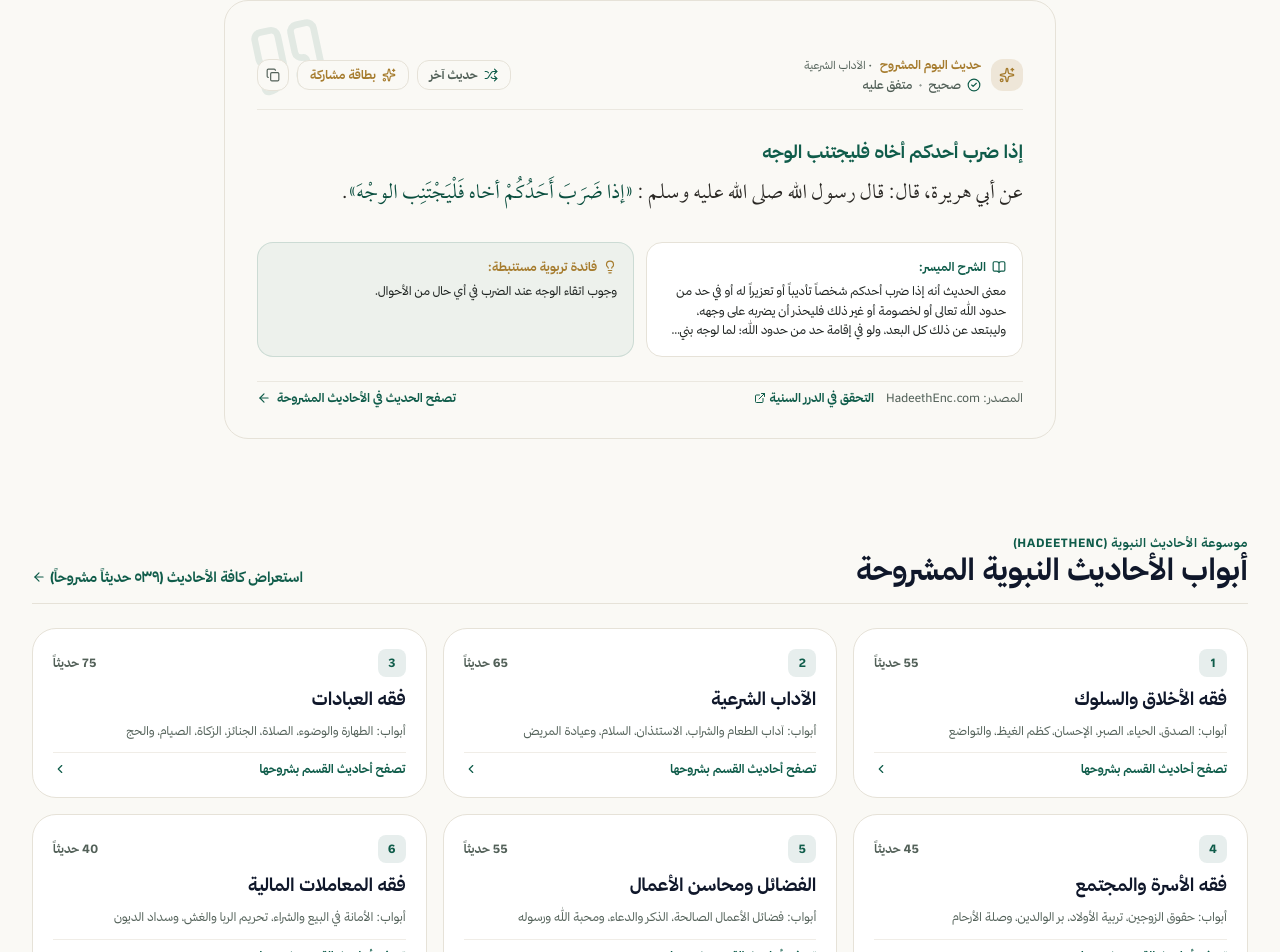
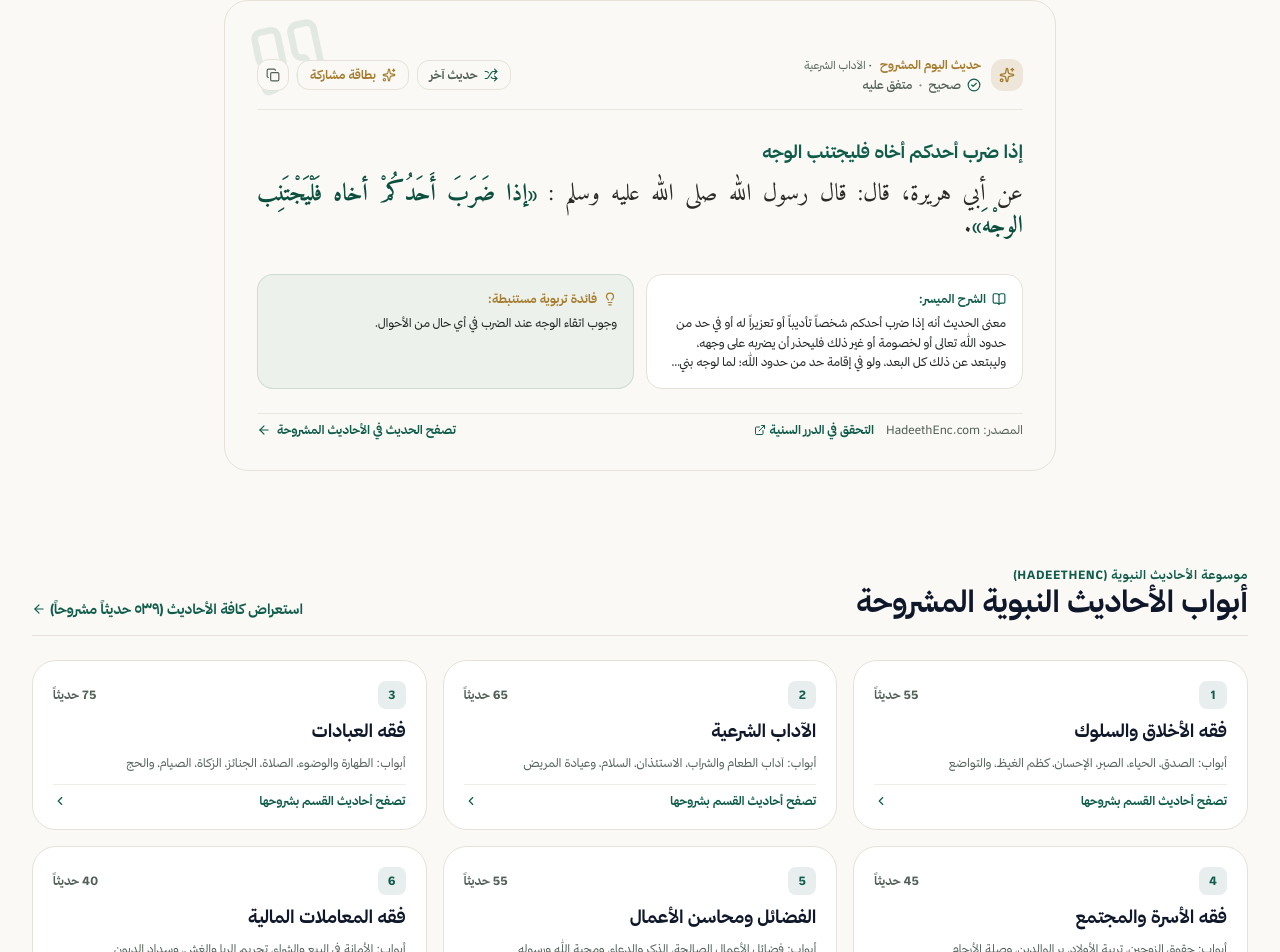
Before and after one commit to a0hv/Sunnah, a Next.js app: page / in a window 1280 px wide. Shown: the part 1307-2259 px from the top of the page. Built offline with nearby package versions, Linux system fonts and the light colour scheme.

Commit message:
fix(typography): restore Amiri font for hadith matn with red highlight in dark mode and bold emerald in light mode

```diff
--- a/src/app/globals.css
+++ b/src/app/globals.css
@@ -4,7 +4,7 @@
 
 :root {
   --font-sans: 'Thmanyah Sans', -apple-system, BlinkMacSystemFont, 'Segoe UI', Roboto, sans-serif;
-  --font-hadith: 'Lotus Linotype', 'Lotus Naskh', 'Traditional Arabic', serif;
+  --font-hadith: 'Amiri', 'Traditional Arabic', serif;
   --font-quran: 'UthmanicHafs V20', 'Amiri', serif;
 
   --bg-paper: #FAF9F5;
--- a/src/app/layout.tsx
+++ b/src/app/layout.tsx
@@ -1,5 +1,6 @@
 import type { Metadata } from 'next';
 import localFont from 'next/font/local';
+import { Amiri } from 'next/font/google';
 import './globals.css';
 import { ThemeProvider } from '@/components/ThemeProvider';
 import { Navbar } from '@/components/Navbar';
@@ -38,14 +39,9 @@ const thmanyah = localFont({
   display: 'swap',
 });
 
-const lotus = localFont({
-  src: [
-    {
-      path: '../../public/fonts/lotus-naskh.ttf',
-      weight: '400',
-      style: 'normal',
-    },
-  ],
+const amiri = Amiri({
+  subsets: ['arabic'],
+  weight: ['400', '700'],
   variable: '--font-hadith',
   display: 'swap',
 });
@@ -78,7 +74,7 @@ export default function RootLayout({
       lang="ar"
       dir="rtl"
       suppressHydrationWarning
-      className={`${thmanyah.variable} ${lotus.variable} ${uthmanic.variable}`}
+      className={`${thmanyah.variable} ${amiri.variable} ${uthmanic.variable}`}
     >
       <head>
         <script
--- a/src/components/HadithText.tsx
+++ b/src/components/HadithText.tsx
@@ -122,7 +122,7 @@ export function HadithText({
           return (
             <span
               key={idx}
-              className="text-[#0B4F3F] dark:text-[#7AD3B8] font-medium transition-colors"
+              className="text-[#0B4F3F] dark:text-[#F87171] font-bold transition-colors"
             >
               {seg.text}
             </span>
--- a/tailwind.config.ts
+++ b/tailwind.config.ts
@@ -12,6 +12,7 @@ const config: Config = {
     extend: {
       fontFamily: {
         sans: ['var(--font-sans)', 'sans-serif'],
+        hadith: ['var(--font-hadith)', 'serif'],
         quran: ['var(--font-quran)', 'serif'],
       },
       colors: {
```
